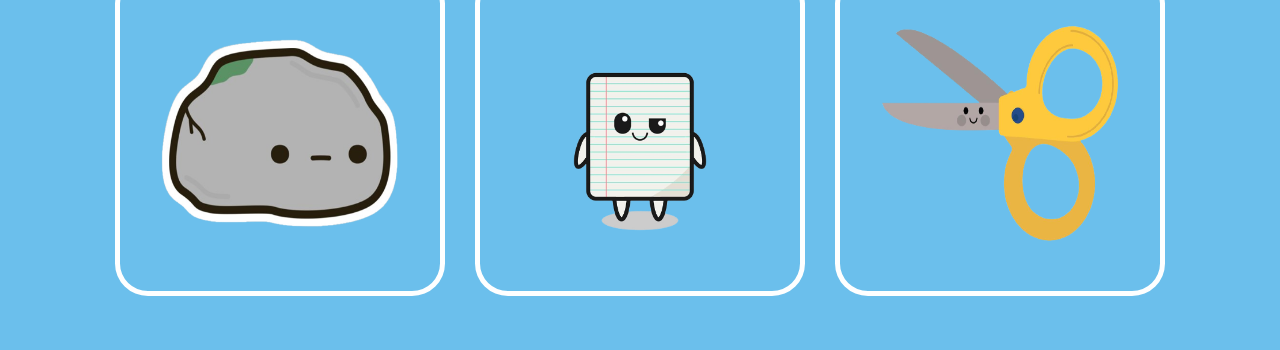
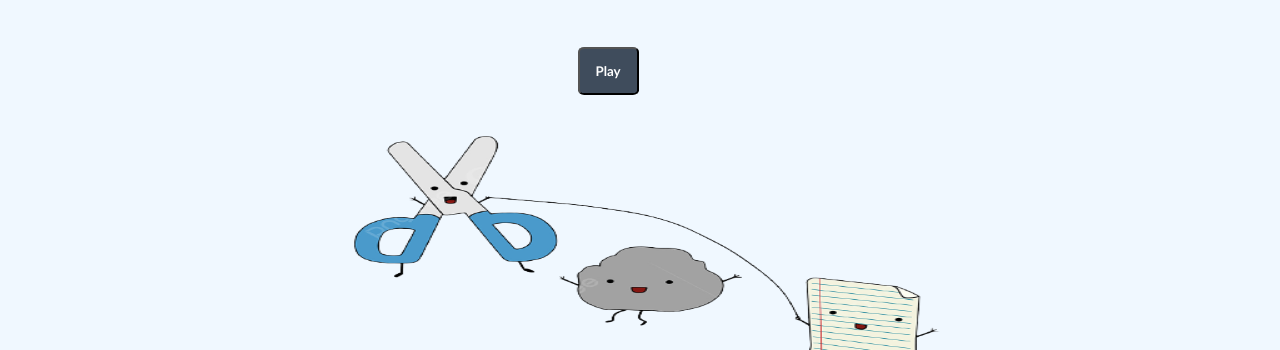
Before and after one commit to barrajac/rock-paper-scissors-game, a plain HTML site: page index.html in a window 1280 px wide. Shown: the part 314-664 px from the top of the page. Drawn offline with Linux system fonts and the light colour scheme.

Commit message:
update12 commit

```diff
--- a/index.html
+++ b/index.html
@@ -9,6 +9,14 @@
     <script defer src="script.js"></script>
 </head>
 <body>
+    <div class="start-container">
+        <h3>Rock Paper Scissors</h3><br>
+        <p class="instructions">Click on the image.</p>
+        <p class="instructions">First one to 5pts wins!</p>
+        <button class="start-btn">Play</button>
+        <img class="start-img" src="images/rps.png"></img>
+    </div>
+
     <main>
     <header class="header"> <h1 class="game-title">Rock Paper Scissors</h1></header>
 
@@ -77,7 +85,7 @@
             </div>
 
             <div id="game-over-screen" class="hidden">
-                <button id="play-again-btn">Play Again</button>
+                <button class="play-again-btn">Play Again</button>
             </div>
         </div>
     </div>
--- a/script.js
+++ b/script.js
@@ -1,4 +1,6 @@
 //1. cached my elements into variables
+const startBtn = document.querySelector(".start-btn");
+const startContainer = document.querySelector(".start-container");
 let playerScore = 0; //had to chng const to let
 let computerScore = 0;
 const playerScoreSpan = document.querySelector("#player-score");
@@ -18,6 +20,11 @@ const computerChose_Div = document.querySelector(".choice-img-two");
 const gameOverImg_Div = document.querySelector(".game-over-img");
 
 const choicesArray = ["rock", "paper", "scissors"];
+
+function playGame() {
+  startContainer.style.display = "none";
+  //   startContainer.style.zIndex = "-101";
+}
 
 function capFirstLetter(string) {
   return string.charAt(0).toUpperCase() + string.slice(1);
@@ -177,9 +184,6 @@ function displayGameOverImg() {
   return;
 }
 
-//event Listener for intro screen
-// function startGame() globally //create eventListener that will set Start screen display back to none with "Play" button "click"
-
 //2. Make event listeners for selecting RPS choice with CLICK, decided to define fxn rps game above
 // Make rock clickable
 rockDiv.addEventListener("click", function () {
@@ -202,6 +206,10 @@ scissorsDiv.addEventListener("click", function () {
   //   console.log("hey you clicked on scissors")
 });
 
+startBtn.addEventListener("click", function () {
+  playGame();
+});
+
 // make replay button so that on click the gameover window disappears, scores are reset, to play again
 playAgainBtn.addEventListener("click", function () {
   restartGame();
--- a/style.css
+++ b/style.css
@@ -214,10 +214,9 @@ img {
 }
 
 
-#play-again-btn {
+.play-again-btn {
     margin: 0 auto;
     padding:14px 16px;
-    background-color:blue;
     color:white;
     font-family: 'Gill Sans', 'Gill Sans MT', Calibri, 'Trebuchet MS', sans-serif;
     font-weight: bold;
@@ -227,12 +226,59 @@ img {
     /* background-color: #3F4C5C; */
 }
 
-#play-again-btn:hover {
+.play-again-btn:hover {
     cursor: pointer;
     background: rgb(45, 168, 229);
 }
+
 .game-over-screen {
     display: flex;
     justify-items: flex-start
     ;
 }
+
+.start-container {
+    position: absolute;
+    z-index: 2;
+    top:56%;
+    left: 50%;
+    transform: translate(-50%, -50%);
+    width: 100%;
+    height: 85%;
+    background-color: aliceblue;
+    border-radius: 10%;
+    text-align: center;
+    font-size: 35px;
+    font-family: 'Gill Sans', 'Gill Sans MT', Calibri, 'Trebuchet MS', sans-serif;
+    color: #3F4C5C;
+    padding: 15px;
+    /* display: none; will switch to none upon play btn click */
+    display: block;
+}
+
+.start-img {
+    height: 50%;
+    width: 50%;
+}
+
+.start-btn {
+    margin: 0 auto;
+    padding:14px 16px;
+    color:white;
+    font-family: 'Gill Sans', 'Gill Sans MT', Calibri, 'Trebuchet MS', sans-serif;
+    font-weight: bold;
+    background-color: #3F4C5C;
+    border-radius: 10%;
+    opacity: 1;
+}
+
+.start-btn {
+    display: block;
+    margin-left: 45%;
+    margin-top: 5%;
+}
+
+.start-btn:hover {
+    cursor: pointer;
+    background: rgb(45, 168, 229);
+}
```
Also changed, not shown: images/rps.png (added).
